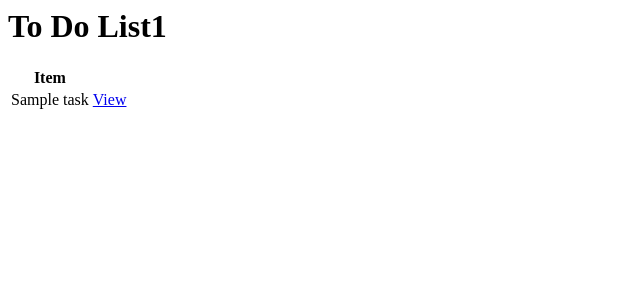
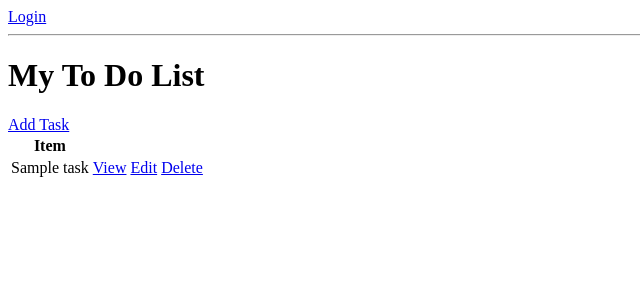
Before and after one commit to iwmstjp/practice, a Django app: page / in a window 1280 px wide. Shown: the top 300 px of the page, without its empty margins (0-640 px from the left). Run offline with Django 5.2, Linux system fonts and the light colour scheme; tables that the repository leaves empty hold one stand-in row (values such as "Sample post").

Commit message:
build: add login, task_confirm_delete and task_form html files

```diff
--- /dev/null
+++ b/django/todo-list/todo_list/base/templates/base/task_confirm_delete.html
@@ -0,0 +1,6 @@
+<a href="{% url 'tasks' %}">Go back</a>
+<form method="POST" action="">
+    {% csrf_token%}
+    <p>Are you sure? "{{task}}"</p>
+    <input type="submit" value="Delete">
+</form>
--- a/django/todo-list/todo_list/base/templates/base/task_list.html
+++ b/django/todo-list/todo_list/base/templates/base/task_list.html
@@ -1,12 +1,30 @@
-<h1>To Do List1</h1>
+
+{% if request.user.is_authenticated %}
+    <p>{{request.user}}</p>
+    <form method="post" action="{% url 'logout' %}">
+        {% csrf_token %}
+        <button type="submit">logout</button>
+    </form>
+{% else %}
+    <a href="{% url 'login' %}">Login</a>
+{% endif%}
+
+<hr>
+<h1>My To Do List</h1>
+<a href="{% url 'task-create' %}">Add Task</a>
 <table>
     <tr>
         <th>Item</th>
+        <th></th>
+        <th></th>
+        <th></th>
     </tr>
     {% for task in tasks %}
     <tr>
         <td>{{ task.title }}</td>
         <td><a href="{% url 'task' task.id %}">View</a></td>
+        <td><a href="{% url 'task-update' task.id %}">Edit</a></td>
+        <td><a href="{% url 'task-delete' task.id %}">Delete</a></td>
     </tr>
     {% empty %}
         <h3>No item</h3>
--- a/django/todo-list/todo_list/base/urls.py
+++ b/django/todo-list/todo_list/base/urls.py
@@ -1,7 +1,12 @@
 from django.urls import path
-from .views import TaskList, TaskDetail
-
+from .views import TaskList, TaskDetail, TaskCreate, TaskUpdate, TaskDelete, CustomLoginView
+from django.contrib.auth.views import LogoutView
 urlpatterns = [
+    path('login/', CustomLoginView.as_view(), name="login"),
+    path('logout/', LogoutView.as_view(next_page="login"), name="logout"),
     path('', TaskList.as_view(), name="tasks"),
-    path('task/<int:pk>/', TaskDetail.as_view(), name="task")
+    path('task/<int:pk>/', TaskDetail.as_view(), name="task"),
+    path('task-create/', TaskCreate.as_view(), name="task-create"),
+    path('task-update/<int:pk>/', TaskUpdate.as_view(), name="task-update"),
+    path('task-delete/<int:pk>/', TaskDelete.as_view(), name="task-delete"),
 ]
--- a/django/todo-list/todo_list/base/views.py
+++ b/django/todo-list/todo_list/base/views.py
@@ -1,7 +1,19 @@
 from django.shortcuts import render
 from django.views.generic.list import ListView
 from django.views.generic.detail import DetailView
+from django.views.generic.edit import CreateView, UpdateView, DeleteView
+from django.urls import reverse_lazy
 from .models import Task
+
+from django.contrib.auth.views import LoginView
+
+class CustomLoginView(LoginView):
+    template_name="base/login.html"
+    fields = "__all__"
+    redirect_authenticated_user = True
+
+    def get_success_url(self):
+        return reverse_lazy("tasks")
 
 class TaskList(ListView):
     model = Task
@@ -11,3 +23,18 @@ class TaskDetail(DetailView):
     model = Task
     context_object_name = "task"
     template_name = "base/task.html"
+
+class TaskCreate(CreateView):
+    model = Task
+    fields = "__all__"
+    success_url = reverse_lazy("tasks")
+
+class TaskUpdate(UpdateView):
+    model = Task
+    fields = "__all__"
+    success_url = reverse_lazy("tasks")
+
+class TaskDelete(DeleteView):
+    model = Task
+    context_object_name = "task"
+    success_url = reverse_lazy("tasks")
```
Also changed, not shown: django/todo-list/todo_list/base/templates/base/login.html (added, +7 -0 lines), django/todo-list/todo_list/base/templates/base/task_form.html (added, +7 -0 lines).
